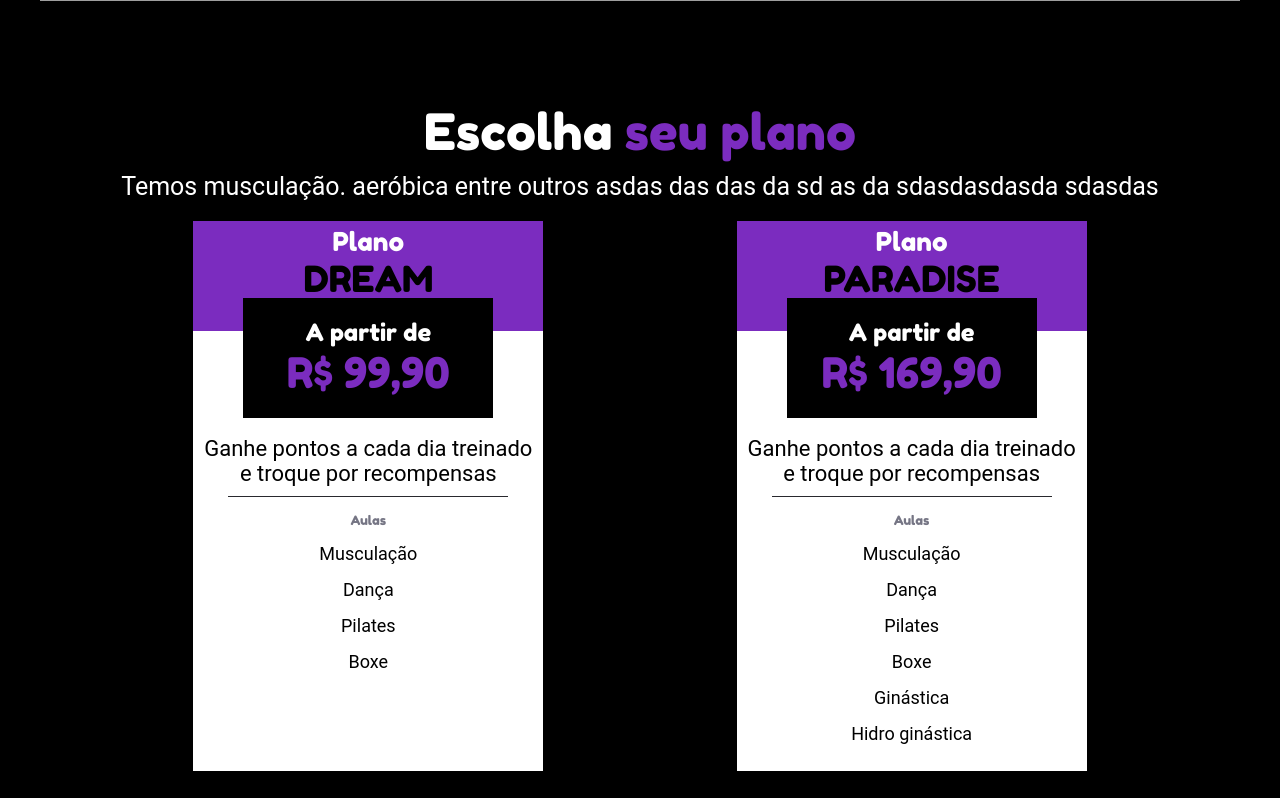
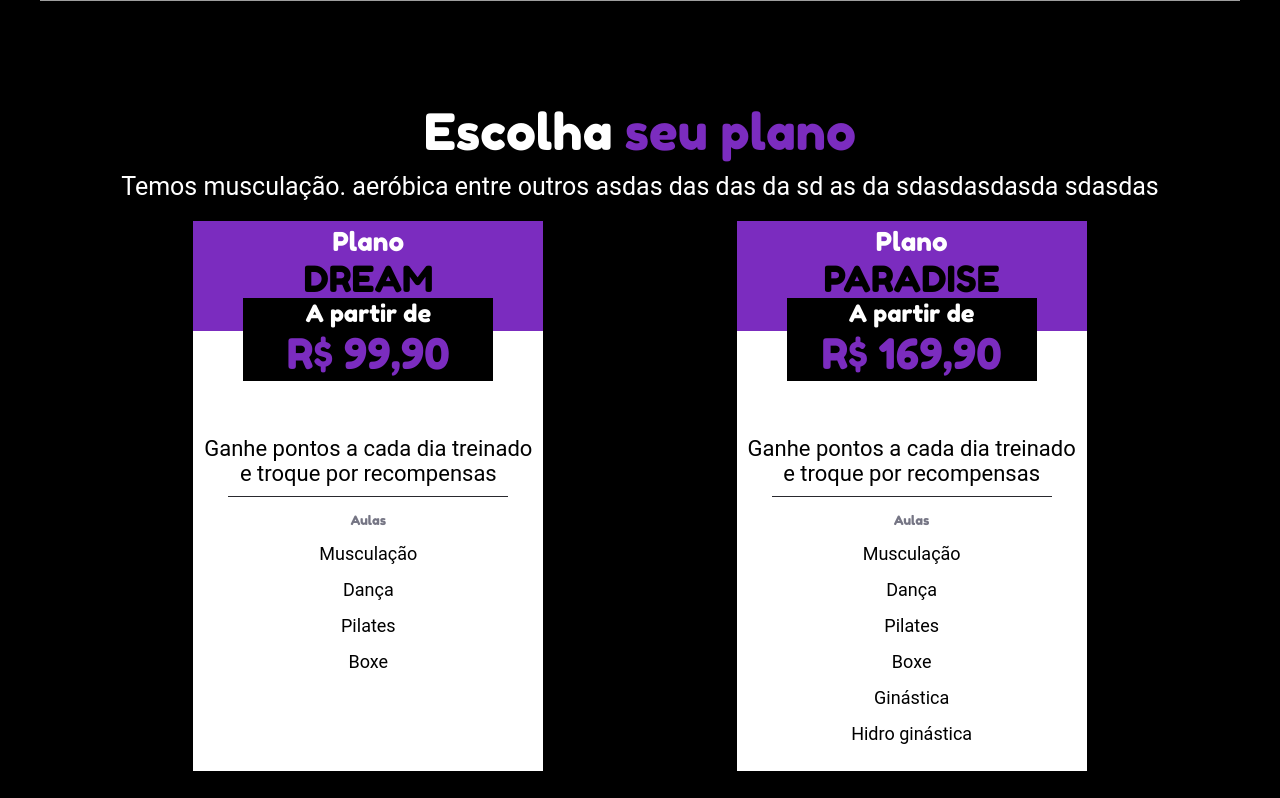
Before and after one commit to Pgsalbuquerque/DreamFit, a Next.js app: page / in a window 1280 px wide. Shown: the part 714-1512 px from the top of the page. Built offline with nearby package versions, Linux system fonts and the light colour scheme; grey boxes are pictures that could not be loaded; a web font is replaced by a local one.

Commit message:
fix bugs

```diff
--- a/src/styles/cardplanostyles.js
+++ b/src/styles/cardplanostyles.js
@@ -30,7 +30,7 @@ export const White = styled.div`
 `;
 
 export const Telinha = styled.div`
-    height: 15%;
+    height: 83px;
     width: 250px;
     position: absolute;
     background: #000;
```
